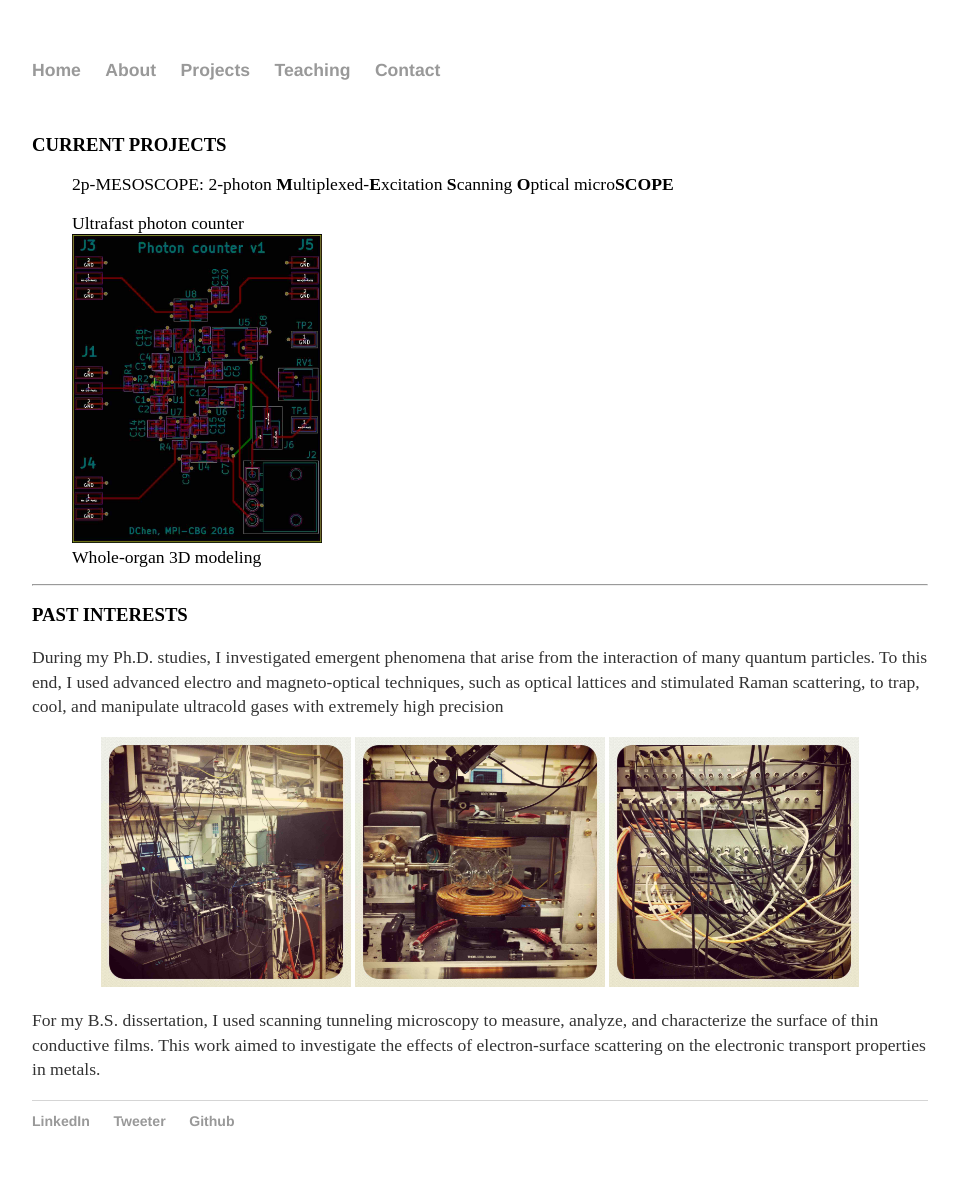
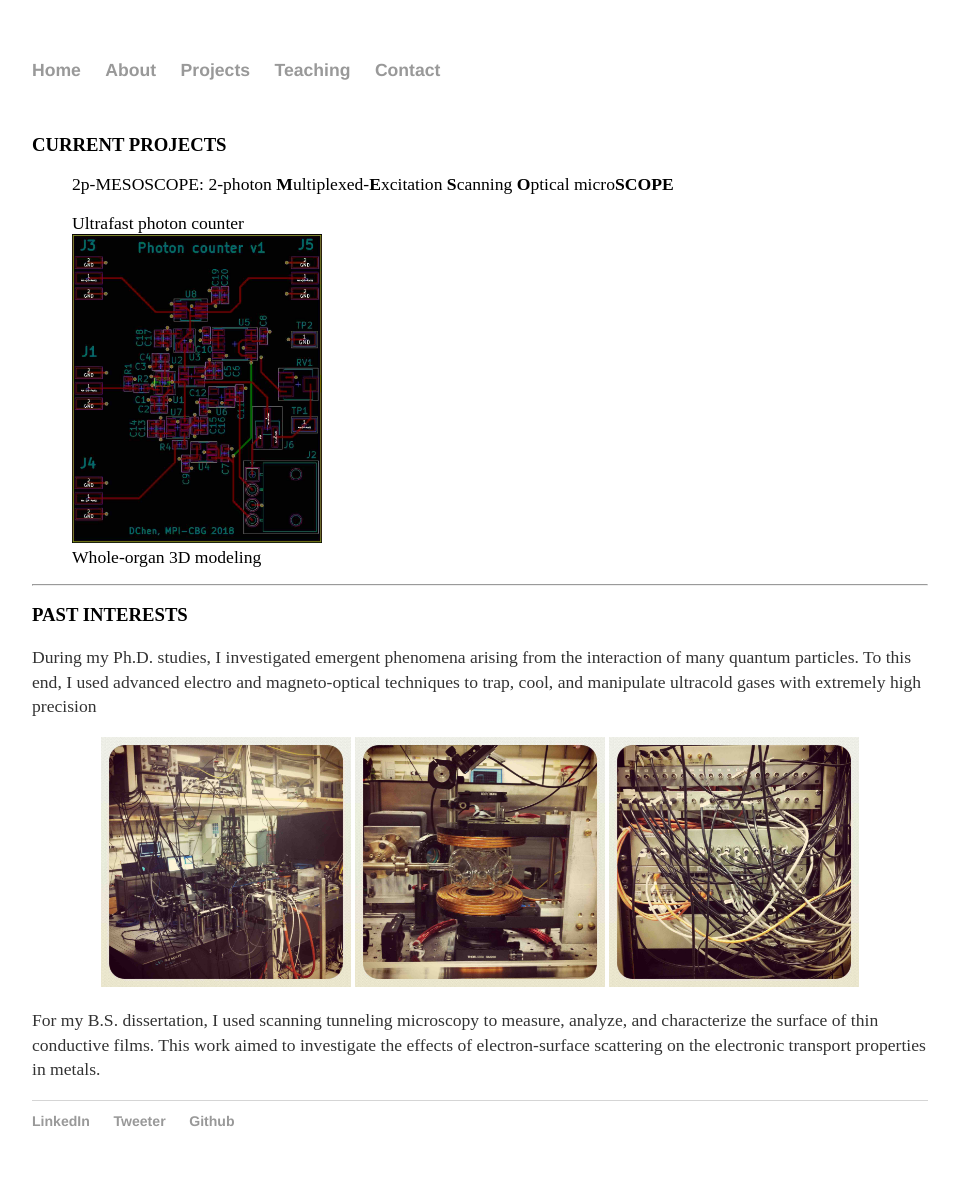
Before and after one commit to davidchenlee/davidchenlee.github.io, a Jekyll site: the page built from projects/projects.html, in a window 1280 px wide. Shown: the whole page, without its empty margins (160-1119 px from the left). Built offline with Jekyll 4.4.1, drawn with Linux system fonts in a browser that asks for light colours.

Commit message:
correct 'past interests' further

```diff
--- a/projects/projects.html
+++ b/projects/projects.html
@@ -39,7 +39,7 @@ title: David Chen
 -->
 
 <h3>PAST INTERESTS</h3>
-<p>During my Ph.D. studies, I investigated emergent phenomena that arise from the interaction of many quantum particles. To this end, I used advanced electro and magneto-optical techniques, such as optical lattices and stimulated Raman scattering, to trap, cool, and manipulate ultracold gases with extremely high precision</p>
+<p>During my Ph.D. studies, I investigated emergent phenomena arising from the interaction of many quantum particles. To this end, I used advanced electro and magneto-optical techniques to trap, cool, and manipulate ultracold gases with extremely high precision</p>
 
 
 <center>
```
